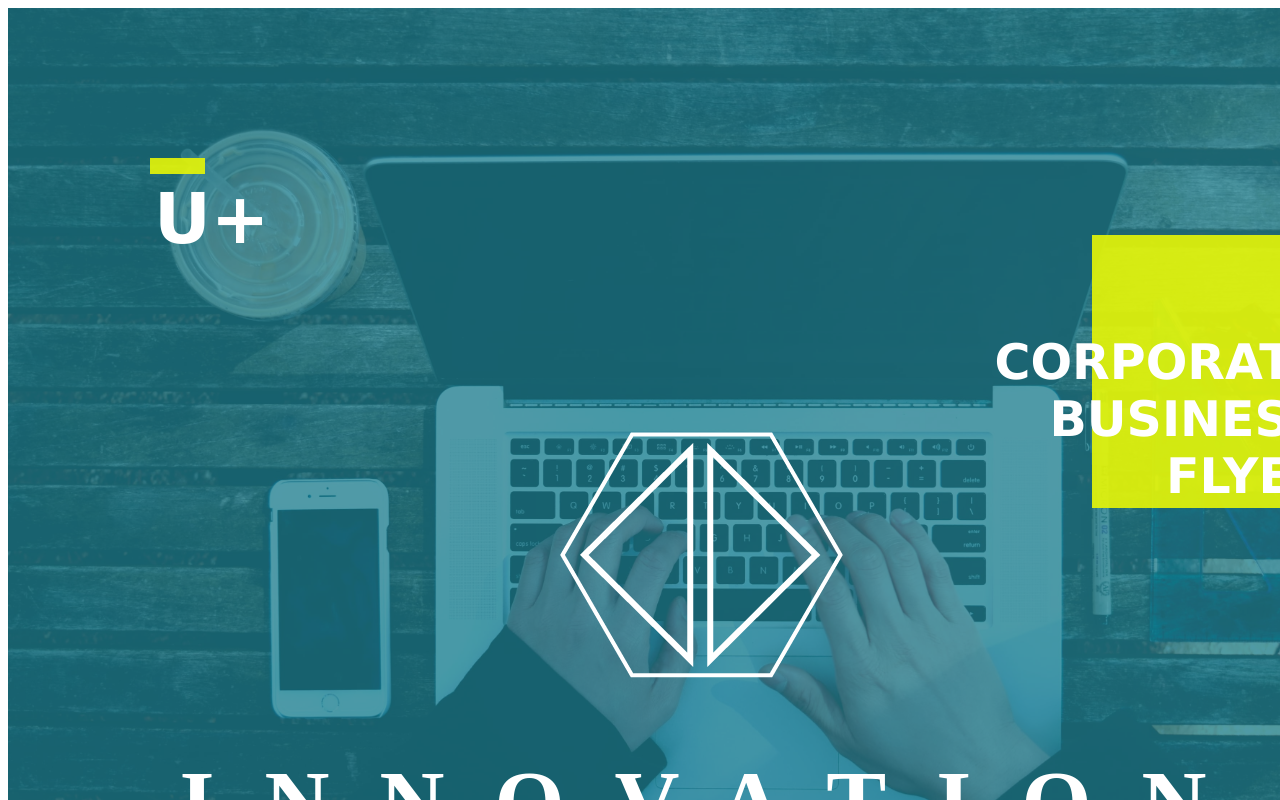
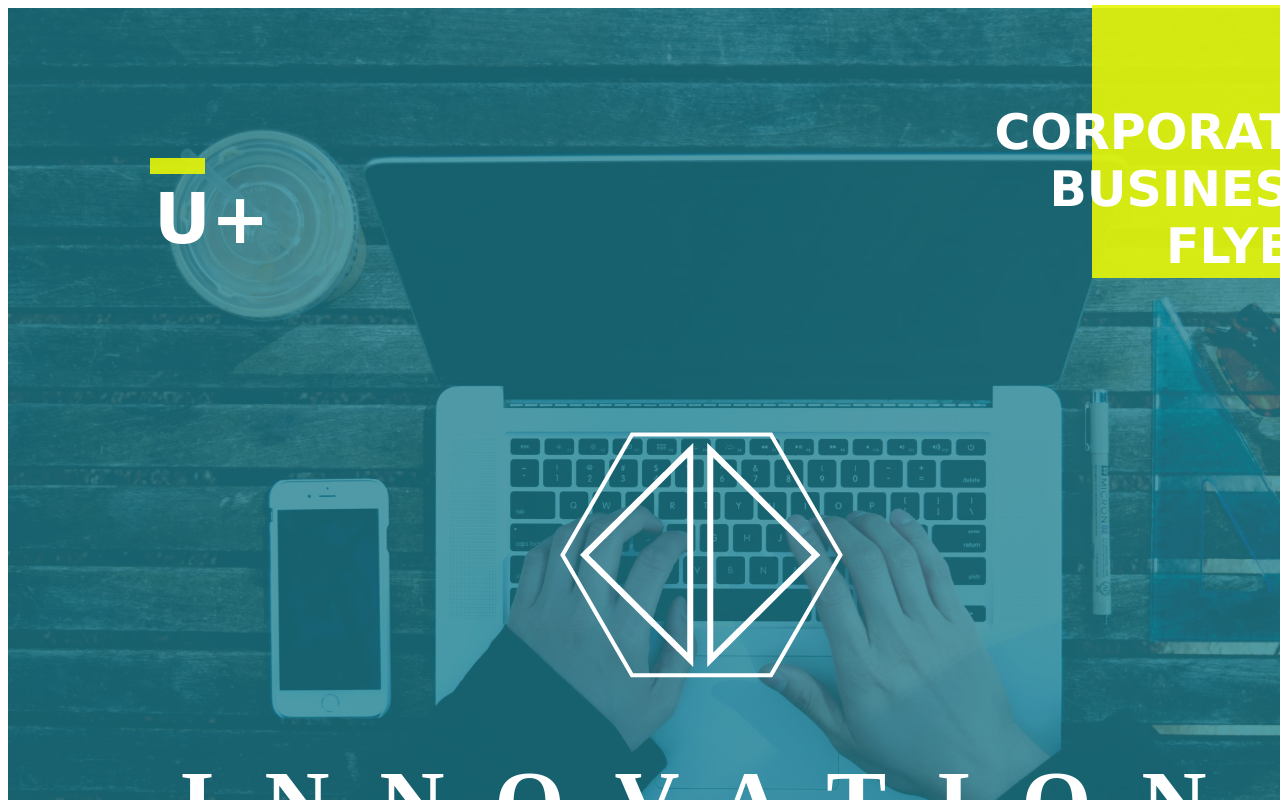
Before and after one commit to sweta01k/template3, a plain HTML site: page index.html in a window 1280 px wide. Drawn offline with Linux system fonts and the light colour scheme.

Commit message:
Update temp3.css

```diff
--- a/temp3.css
+++ b/temp3.css
@@ -35,7 +35,7 @@
    left: 75%;
    text-align: right;
    margin-left: 900px;
-   bottom: 25px;
+   margin-top: -255px;
 }
 
 .cor{
```
